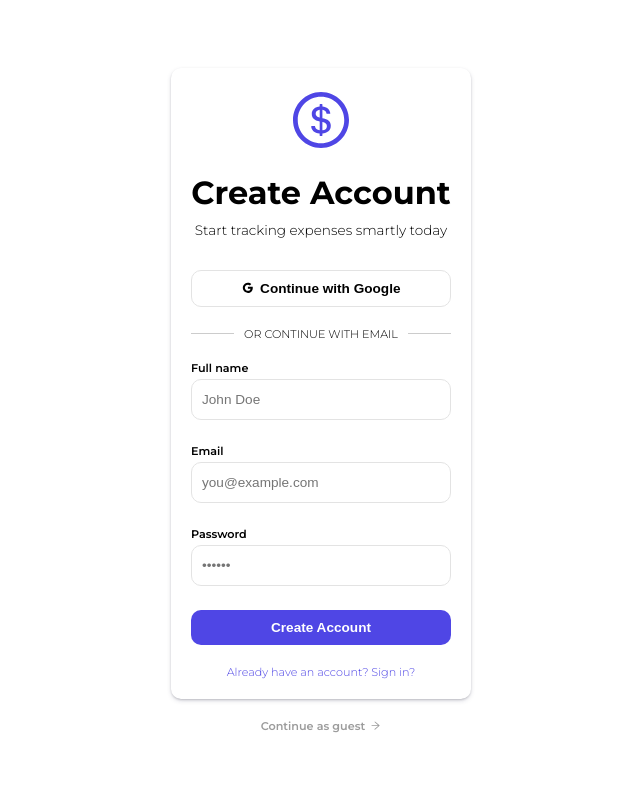
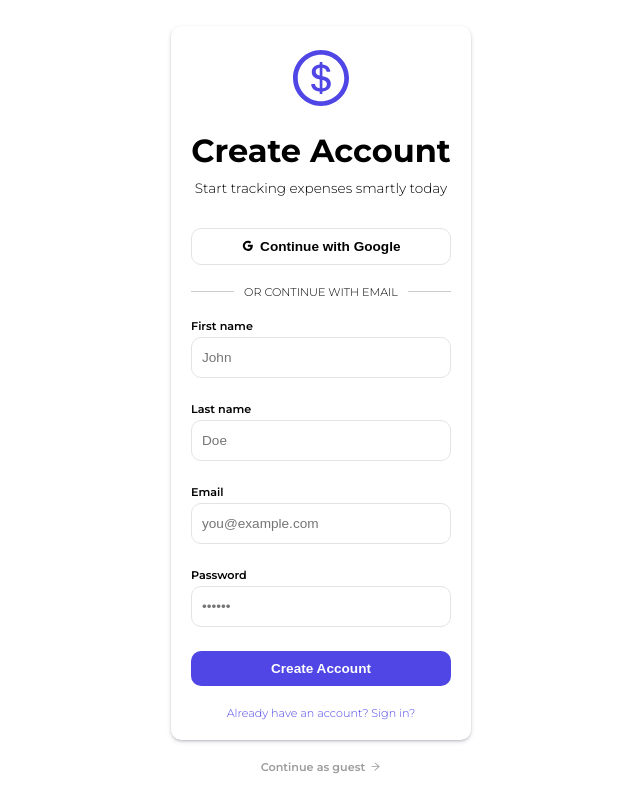
Before and after one commit to jaisharma06/split-wise, a React (Create React App) app: page /signup in a window 1280 px wide. Shown: the whole page, without its empty margins (319-959 px from the left). Built offline with nearby package versions, Linux system fonts and the light colour scheme; a web font is replaced by a local one.

Commit message:
added first name and last name

```diff
--- a/src/pages/Login/Login.jsx
+++ b/src/pages/Login/Login.jsx
@@ -82,6 +82,9 @@ const Login = () => {
                   error={passwordError}
                   value={password}
                 />
+                <div className={styles.forgotWrapper}>
+                  <a href="forgot" className={styles.forgotLink}>Forgot password?</a>
+                </div>
                 <PrimaryButton onClick={handleSignIn}>Sign In</PrimaryButton>
                 <LinkButton link="signup" pageButton={true}>
                   Don't have an account Sign up?
--- a/src/pages/Login/Login.module.css
+++ b/src/pages/Login/Login.module.css
@@ -20,3 +20,19 @@
     flex-direction: column;
     gap:20px;
 }
+
+.forgotWrapper{
+    width: 100%;
+    text-align: right;
+}
+
+.forgotLink{
+    text-decoration: none;
+    color: var(--primary-btn-color);
+    font-size: var(--font-sm);
+    font-weight: 500;
+}
+
+.forgotLink:hover{
+    text-decoration: underline;
+}
--- a/src/pages/Settings/Settings.module.css
+++ b/src/pages/Settings/Settings.module.css
@@ -1,5 +1,8 @@
 .settingsContainer{
-    width: 500px;
+    max-width: 500px;
+    width: 100%;
+    box-sizing: border-box;
+    padding: 0 16px;
     display: flex;
     flex-flow: column;
     flex-direction: column;
--- a/src/pages/Signup/Signup.jsx
+++ b/src/pages/Signup/Signup.jsx
@@ -19,31 +19,37 @@ import { useState } from "react";
 const Signup = () => {
   const [email, setEmail] = useState("");
   const [password, setPassword] = useState("");
-  const [name, setName] = useState("");
+  const [firstName, setFirstName] = useState("");
+  const [lastName, setLastName] = useState("");
 
   const [emailError, setEmailError] = useState("");
   const [passwordError, setPasswordError] = useState("");
-  const [nameError, setNameError] = useState("");
+  const [firstNameError, setFirstNameError] = useState("");
+  const [lastNameError, setLastNameError] = useState("");
 
   const validateInputs = () => {
     const passwordValidation = validatePassword(password);
     const emailValidation = validateEmail(email);
-    const nameValidation = validateName(name);
+    const firstValidation = validateName(firstName);
+    const lastValidation = validateName(lastName);
 
     if (
       !passwordValidation.isValidPassword ||
       !emailValidation.isValidEmail ||
-      !nameValidation.isValid
+      !firstValidation.isValid ||
+      !lastValidation.isValid
     ) {
       setEmailError(emailValidation.emailMessages[0]);
       setPasswordError(passwordValidation.passwordMessages[0]);
-      setNameError(nameValidation.messages[0]);
+      setFirstNameError(firstValidation.messages[0]);
+      setLastNameError(lastValidation.messages[0]);
       return false;
     }
 
     setPasswordError("");
     setEmailError("");
-    setNameError("");
+    setFirstNameError("");
+    setLastNameError("");
     return true;
   };
 
@@ -69,14 +75,24 @@ const Signup = () => {
 
             <form className={styles.form}>
               <Input
-                name="Full name"
+                name="First name"
                 type="text"
-                placeholder="John Doe"
-                error={nameError}
+                placeholder="John"
+                error={firstNameError}
                 onChange={(e) => {
-                  setName(e.target.value);
+                  setFirstName(e.target.value);
                 }}
-                value={name}
+                value={firstName}
+              />
+              <Input
+                name="Last name"
+                type="text"
+                placeholder="Doe"
+                error={lastNameError}
+                onChange={(e) => {
+                  setLastName(e.target.value);
+                }}
+                value={lastName}
               />
               <Input
                 name="Email"
```
Also changed, not shown: 1 other file (tests, documents, lock files or other folders).
